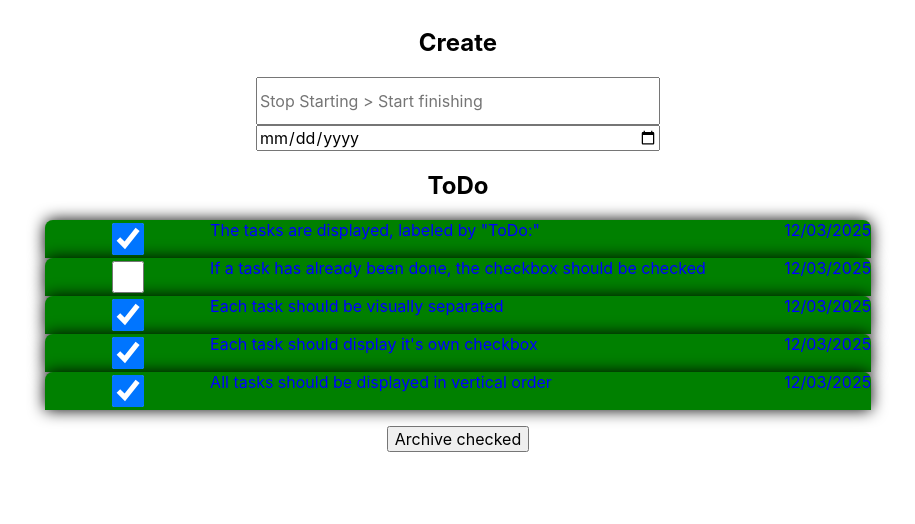
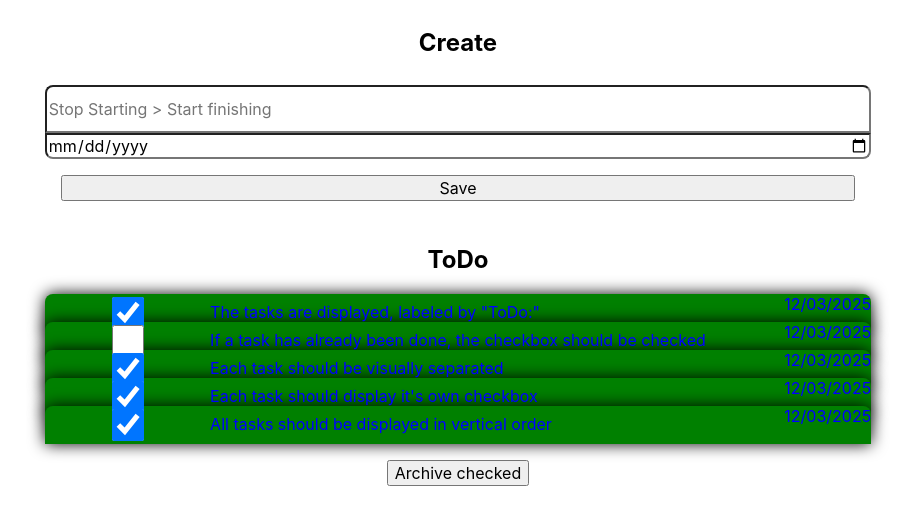
Before and after one commit to HishamAlmannai/capstone-project, a Next.js app: page / in a window 1280 px wide. Shown: the top 524 px of the page, without its empty margins (182-1097 px from the left). Built offline with nearby package versions, Linux system fonts and the light colour scheme.

Commit message:
Change naming of states

```diff
--- a/src/components/Form/Form.js
+++ b/src/components/Form/Form.js
@@ -1,6 +1,7 @@
 import React, { useEffect, useState } from 'react';
 import { StyledDate, StyledInput } from '../../../styles/Input.styled';
 import useStore from '../../services/useStore';
+import Button from '../Button/Button';
 
 export default function Form({ editMode, exitEditMode, id, handleSubmit }) {
 	const [inputValue, setInputValue] = useState('');
@@ -66,6 +67,11 @@ export default function Form({ editMode, exitEditMode, id, handleSubmit }) {
 					setDueDateValue(event.target.value);
 				}}
 			/>
+			{!editMode && (
+				<Button type="submit" name="save">
+					Save
+				</Button>
+			)}
 		</form>
 	);
 }
--- a/src/components/Task/Task.js
+++ b/src/components/Task/Task.js
@@ -13,11 +13,11 @@ export default function Task(props) {
 
 	const deleteTask = useStore(state => state.deleteTask);
 	const [editMode, setEditMode] = useState('');
-	const [activeMode, setActiveMode] = useState(true);
-	const [handleSubmit, setHandleSubmit] = useState(false);
+	const [expandedMode, setExpandedMode] = useState(true);
+	const [hasSubmit, setHasSubmit] = useState(false);
 	const exitEditMode = () => {
 		setEditMode(false);
-		setHandleSubmit(false);
+		setHasSubmit(false);
 	};
 	const checkTask = useStore(state => state.checkTask);
 
@@ -25,7 +25,7 @@ export default function Task(props) {
 
 	return (
 		<StyledListItem role="listitem">
-			<article className={activeMode && 'accordion'}>
+			<article className={expandedMode && 'accordion'}>
 				{editMode ? (
 					<>
 						<div className="task">
@@ -39,7 +39,7 @@ export default function Task(props) {
 							/>
 							<Form
 								editMode
-								handleSubmit={handleSubmit}
+								handleSubmit={hasSubmit}
 								id={id}
 								exitEditMode={exitEditMode}
 							/>
@@ -49,9 +49,9 @@ export default function Task(props) {
 								type="submit"
 								name="save"
 								form={id}
-								onClick={() => setHandleSubmit(true)}
+								onClick={() => setHasSubmit(true)}
 							>
-								{editMode ? 'Edit' : 'Save'}
+								Save
 							</Button>
 							<Button
 								name="delete"
@@ -75,9 +75,9 @@ export default function Task(props) {
 								}}
 							/>
 							<span
-								className={activeMode ? 'accordion' : 'task'}
+								className={expandedMode ? 'accordion' : 'task'}
 								onClick={() => {
-									setActiveMode(!activeMode);
+									setExpandedMode(!expandedMode);
 								}}
 							>
 								{name}
@@ -85,7 +85,7 @@ export default function Task(props) {
 
 							<span className="dueDate">{formatDueDate}</span>
 						</div>
-						{!activeMode && (
+						{!expandedMode && (
 							<div className="edit">
 								<Button
 									name="edit"
--- a/styles/GlobalStyle.js
+++ b/styles/GlobalStyle.js
@@ -10,11 +10,10 @@ const GlobalStyle = createGlobalStyle`
  }
 
  html {
-
     display: flex;
     justify-content: center;
-    align-items: center
-
+    align-items: center;
+    font-size: 1rem;
   };
 
   main {
@@ -28,20 +27,35 @@ const GlobalStyle = createGlobalStyle`
     text-align: center
     }
 
-  ul {
-    list-style-type: none;
-    margin: 0;
-    padding: 0;
-    position: relative
+    ul {
+      list-style-type: none;
+      margin: 0;
+      padding: 0;
+      position: relative
+    }
+
+    li {
+      transition: 1
+    }
+
+    li:not(:first-child){
+    margin-top: -10px
+    }
+
+  form {
+  display: flex;
+  flex-direction: column;
+  width: 100%;
+  margin: 0.5rem
   }
 
   input {
-    font-size: 1rem
+    font-size: 1rem;
   }
 
   button {
     font-size: 1rem;
-    margin: 1rem
+    margin: 1rem;
   }
 
   article {
@@ -55,6 +69,7 @@ const GlobalStyle = createGlobalStyle`
   article.accordion {
     background-color: green;
   }
+
 
   div.task {
     display: grid;
@@ -70,13 +85,17 @@ const GlobalStyle = createGlobalStyle`
 
   span.task {
     background-color: black;
-
+   margin-top: 0.5rem;
   }
 
+  li:hover {
+    transform: translateY(-10px);
+  }
   span.accordion {
     overflow: hidden;
     white-space: nowrap;
     text-overflow: ellipsis;
+    margin-top: 0.5rem;
 
   }
 
--- a/styles/Input.styled.js
+++ b/styles/Input.styled.js
@@ -1,10 +1,10 @@
 import styled from 'styled-components';
 
 export const StyledInput = styled.input`
-	width: 100%;
 	height: 3rem;
+	border-radius: 0.5rem 0.5rem 0 0;
 `;
 
 export const StyledDate = styled.input`
-	width: 100%;
+	border-radius: 0 0 0.5rem 0.5rem;
 `;
```
